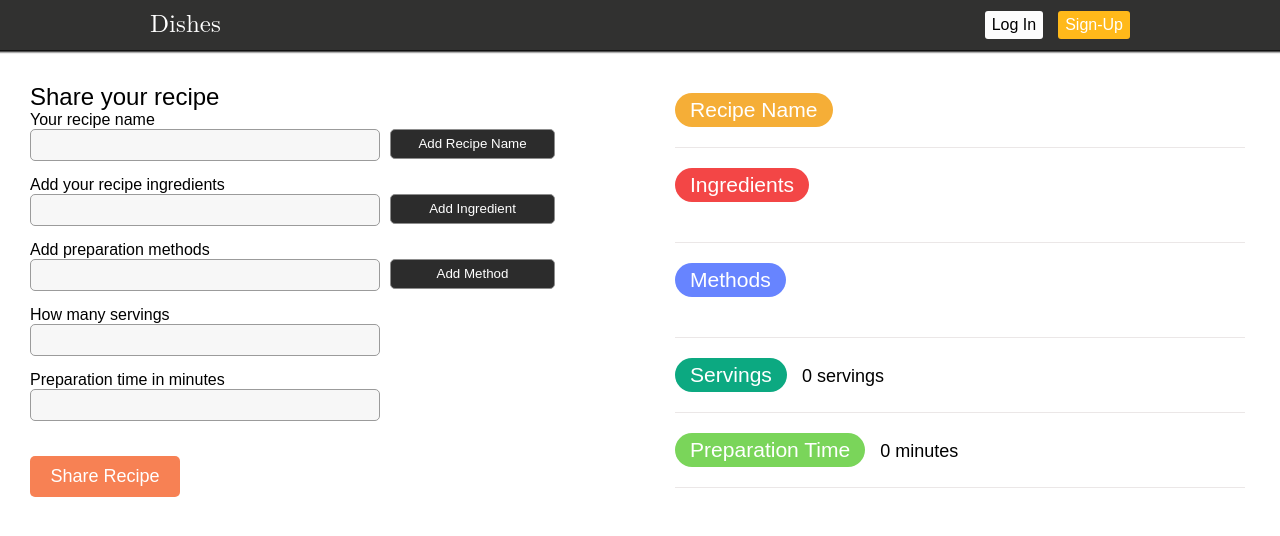
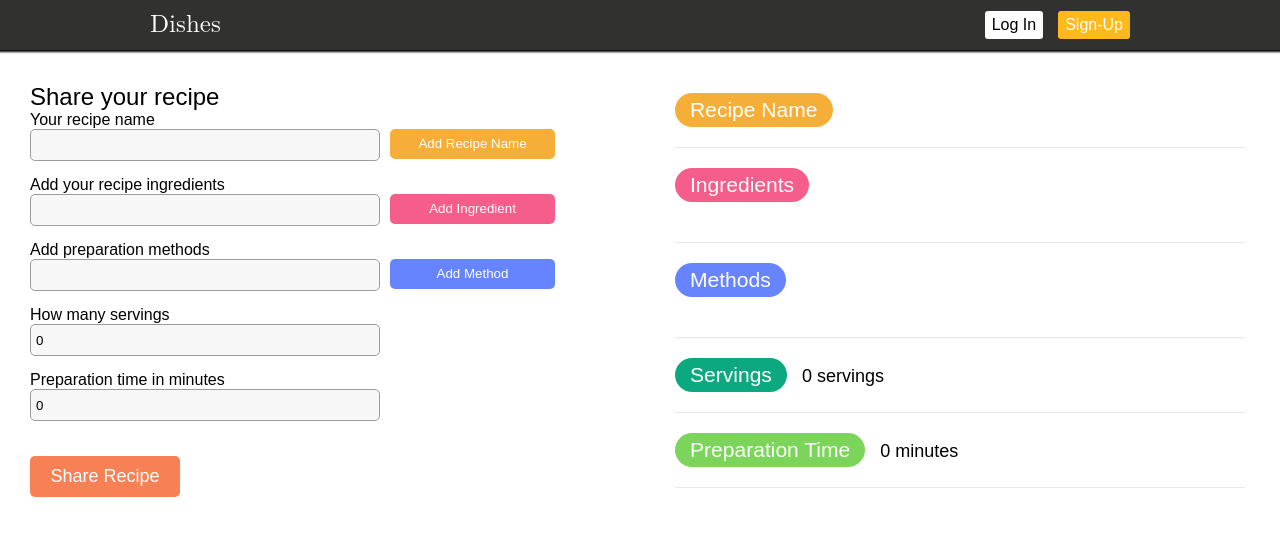
Before and after one commit to PageOne2/recipe-app, a React (Create React App) app in the folder client/: page /sharerecipe in a window 1280 px wide. Shown: the top 536 px of the page. Built offline with nearby package versions, Linux system fonts and the light colour scheme.

Commit message:
change styling and remove unnecessary code

```diff
--- a/client/src/pages/share-recipe-page/share-recipe-page.component.jsx
+++ b/client/src/pages/share-recipe-page/share-recipe-page.component.jsx
@@ -22,10 +22,12 @@ const ShareRecipePage = () => {
   const [editMode, setEditMode] = useState(false);
   const [itemBeingEdited, setItemBeingEdited] = useState({ field: "", item: "", itemIdx: null });
   const [recipeSharedSuccess, setRecipeSharedSuccess] = useState(false);
-  const [recipeSharedFail, setRecipeSharedFail] = useState({ fail: false, message: "" });
+  const [recipeSharedFail, setRecipeSharedFail] = useState(false);
   const [recipeNameInputValue, setRecipeNameInputValue] = useState("");
   const [ingredientInputValue, setIngredientInputValue] = useState("");
   const [methodInputValue, setMethodInputValue] = useState("");
+  const [servingsInputValue, setServingsInputValue] = useState(0);
+  const [preparationTimeInputValue, setPreparationTimeInputValue] = useState(0);
   const [editableItemInputValue, setEditableItemInputValue] = useState("");
   const { _id } = useSelector((state) => state.user.userData);
   const createdRecipe = useSelector((state) => state.user.createdRecipe);
@@ -33,7 +35,7 @@ const ShareRecipePage = () => {
 
   useEffect(() => {
     if (Object.keys(createdRecipe).length) {
-      if (recipeSharedFail.fail) setRecipeSharedFail(false);
+      if (recipeSharedFail) setRecipeSharedFail(false);
       setRecipeSharedSuccess(true);
       setTimeout(() => {
         setRecipeSharedSuccess(false);
@@ -54,34 +56,27 @@ const ShareRecipePage = () => {
         recipeName: formatRecipeName(recipeInfo.recipeName),
         ingredients: recipeInfo.ingredients,
         method: recipeInfo.methods,
-        servings: parseInt(recipeInfo.servings),
-        preparationTime: parseInt(recipeInfo.preparationTime),
+        servings: parseInt(servingsInputValue),
+        preparationTime: parseInt(preparationTimeInputValue),
         imageCover: "default.jpg",
         user: _id
       };
       dispatch(createRecipe(recipeObj));
+      setServingsInputValue(0);
+      setPreparationTimeInputValue(0);
       setRecipeInfo({ ...recipeInfoInitialState });
     } else {
-      if (!recipeInfo.recipeName.length) setRecipeSharedFail({ fail: true, message: "A recipe must have a name!" });
-      if (!recipeInfo.ingredients.length) setRecipeSharedFail({ fail: true, message: "A recipe must have at least one ingredient!" });
-      if (!recipeInfo.methods.length) setRecipeSharedFail({ fail: true, message: "A recipe must have at least one method!"});
+      setRecipeSharedFail(true);
       setTimeout(() => {
-        setRecipeSharedFail({ fail: false, message: "" });
+        setRecipeSharedFail(false);
       }, 4000)
-    }
-  }
-
-  const handleChange = (value, field) => {
-    if (value >= 0) {
-      if (field === 'servings') setRecipeInfo(prev => ({ ...prev, servings: value }));
-      if (field === 'time') setRecipeInfo(prev => ({ ...prev, preparationTime: value }));
     }
   }
 
   const handleClick = (e, field) => {
     e.preventDefault(e);
     if (field === 'recipeName' && recipeNameInputValue.length) {
-      setRecipeInfo(prev => ({ ...prev, recipeName: recipeNameInputValue }));
+      setRecipeInfo(prev => ({ ...prev, recipeName: recipeNameInputValue.trim().toUpperCase() }));
       setRecipeNameInputValue("");
     } else if (field === 'ingredient' && ingredientInputValue.length) {
       setRecipeInfo(prev => ({ ...prev, ingredients: prev.ingredients.concat(ingredientInputValue) }));
@@ -106,7 +101,8 @@ const ShareRecipePage = () => {
   }
 
   const openItemEditor = (field, item, idx) => {
-    setItemBeingEdited({ field: field, item: item, itemIdx: idx });
+    const itemToEdit = item.replace(/\s+/g, ' ').trim();
+    setItemBeingEdited({ field: field, item: itemToEdit, itemIdx: idx });
     setEditMode(true);
   }
 
@@ -148,7 +144,7 @@ const ShareRecipePage = () => {
               />
             </div>
             <div className="add-btn">
-              <button type="button" onClick={(e) => handleClick(e, 'recipeName')}>Add Recipe Name</button>
+              <button className="add-recipe-name" type="button" onClick={(e) => handleClick(e, 'recipeName')}>Add Recipe Name</button>
             </div>
           </div>
 
@@ -164,7 +160,7 @@ const ShareRecipePage = () => {
               />
             </div>
             <div className="add-btn">
-              <button type="button" onClick={(e) => handleClick(e, 'ingredient')}>Add Ingredient</button>
+              <button className="add-ingredient" type="button" onClick={(e) => handleClick(e, 'ingredient')}>Add Ingredient</button>
             </div>
           </div>
 
@@ -180,7 +176,7 @@ const ShareRecipePage = () => {
               />
             </div>
             <div className="add-btn">
-              <button type="button" onClick={(e) => handleClick(e, 'method')}>Add Method</button>
+              <button className="add-method" type="button" onClick={(e) => handleClick(e, 'method')}>Add Method</button>
             </div>
           </div>
 
@@ -192,7 +188,11 @@ const ShareRecipePage = () => {
               name="servings"
               type="number"
               min="0"
-              onChange={(e) => handleChange(e.target.value, 'servings')}
+              value={servingsInputValue}
+              onChange={e => {
+                  if (e.target.value >= 0) setServingsInputValue(e.target.value);
+                }
+              }
               />
             </div>
           </div>
@@ -205,7 +205,11 @@ const ShareRecipePage = () => {
               name="preparationTime"
               type="number"
               min="0"
-              onChange={(e) => handleChange(e.target.value, 'time')}
+              value={preparationTimeInputValue}
+              onChange={e => {
+                  if (e.target.value >= 0) setPreparationTimeInputValue(e.target.value)
+                }
+              }
               />
             </div>
           </div>
@@ -256,11 +260,11 @@ const ShareRecipePage = () => {
         </div>
         <div className="recipe-info-title servings">
           <h3>Servings</h3>
-          <p>{recipeInfo.servings} servings</p>
+          <p>{servingsInputValue} servings</p>
         </div>
         <div className="recipe-info-title preparation-time">
           <h3>Preparation Time</h3>
-          <p>{recipeInfo.preparationTime} minutes</p>
+          <p>{preparationTimeInputValue} minutes</p>
         </div>
       </div>
       {editMode &&
@@ -289,9 +293,9 @@ const ShareRecipePage = () => {
         <div>Recipe Created Successfully!</div>
       </div>
       }
-      {recipeSharedFail.fail &&
+      {recipeSharedFail &&
       <div className="recipe-page-modal error-modal">
-        <div>{recipeSharedFail.message}</div>
+        <div>All fields are required!</div>
       </div>
       }
     </div>
--- a/client/src/pages/share-recipe-page/share-recipe-page.styles.css
+++ b/client/src/pages/share-recipe-page/share-recipe-page.styles.css
@@ -39,15 +39,34 @@
 .add-btn button {
   width: 165px;
   height: 100%;
-  border: 1px solid #8d8d8d;
+  border: none;
   border-radius: 5px;
-  background-color: #2c2c2c;
   color: #fff;
   cursor: pointer;
 }
 
-.add-btn button:hover {
-  background-color: #3a3a3a;
+.add-btn .add-recipe-name {
+  background-color: #f5ae37;
+}
+
+.add-btn .add-recipe-name:hover {
+  background-color: #f19d0b;
+}
+
+.add-btn .add-ingredient {
+  background-color: #f55e8b;
+}
+
+.add-btn .add-ingredient:hover {
+  background-color: #f74178;
+}
+
+.add-btn .add-method {
+  background-color: #6784ff;
+}
+
+.add-btn .add-method:hover {
+  background-color: #4460dd;
 }
 
 .submit-btn-wrapper {
@@ -95,7 +114,7 @@
 }
 
 .ingredients h3 {
-  background-color: #f34646;
+  background-color: #f55e8b;
   color: #fff;
 }
 
@@ -223,12 +242,6 @@
   width: 10px;
 }
 
-/* Track */
-/* .share-recipe-info::-webkit-scrollbar-track {
-  box-shadow: inset 0 0 2px rgb(129, 129, 129);
-  border-radius: 10px;
-} */
-
 /* Handle */
 .share-recipe-info::-webkit-scrollbar-thumb {
   background: #f0f0f0;
@@ -243,15 +256,21 @@
 .recipe-page-modal {
   position: absolute;
   margin-top: 5px;
-  background-color: #fff;
   font-size: 20px;
-  color: #000;
   padding: 25px 35px;
   border: 2px solid #e5e5e5;
   border-radius: 5px;
   box-shadow: -3px 5px 8px 0px #f3f3f3;
 }
 
+.recipe-page-modal.success-modal {
+  background-color: #0ecf72;
+  color: #fff;
+  border-color: #0bc96e;
+}
+
 .recipe-page-modal.error-modal {
+  background-color: #f55c5c;
+  color: #fff;
   border-color: red;
 }
```
